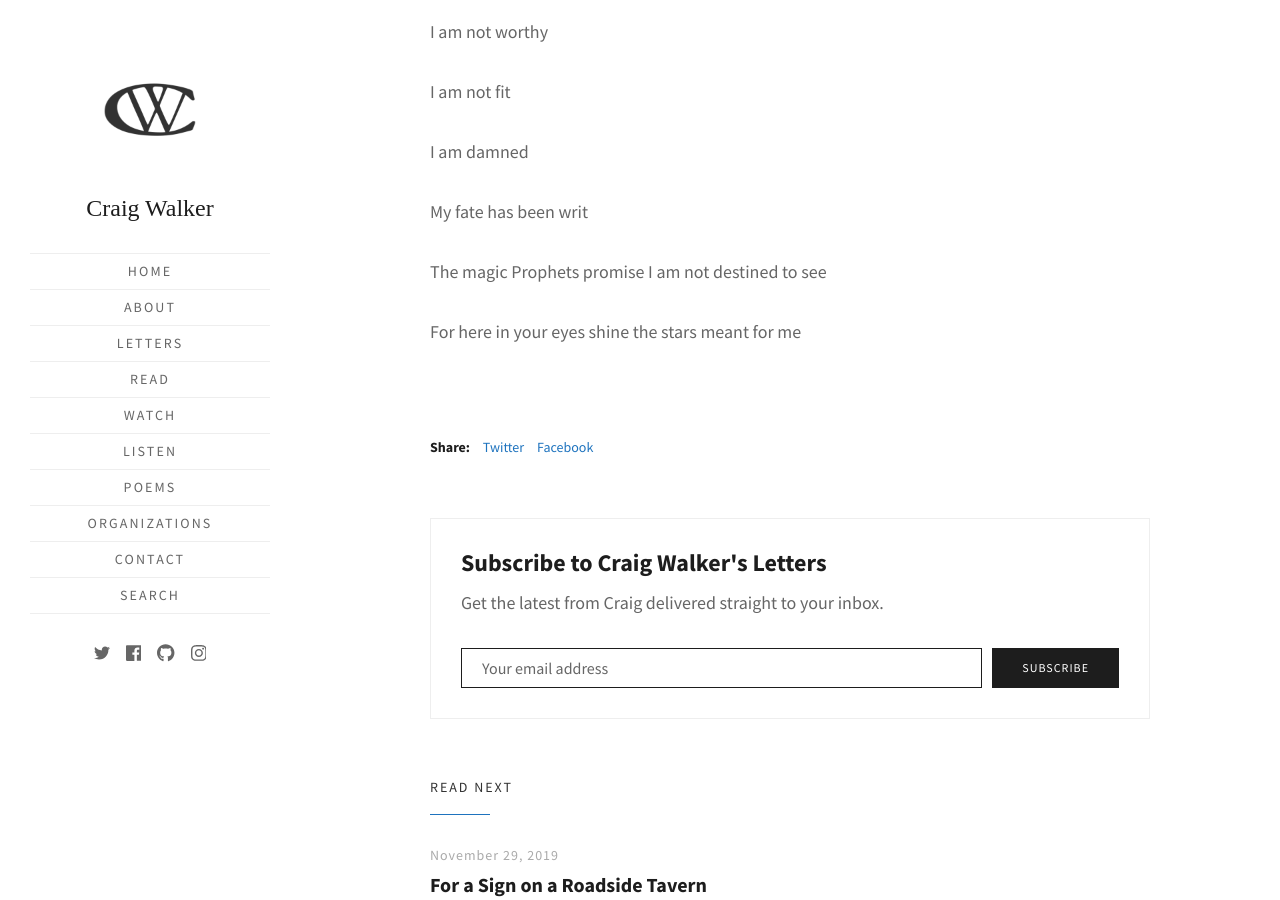
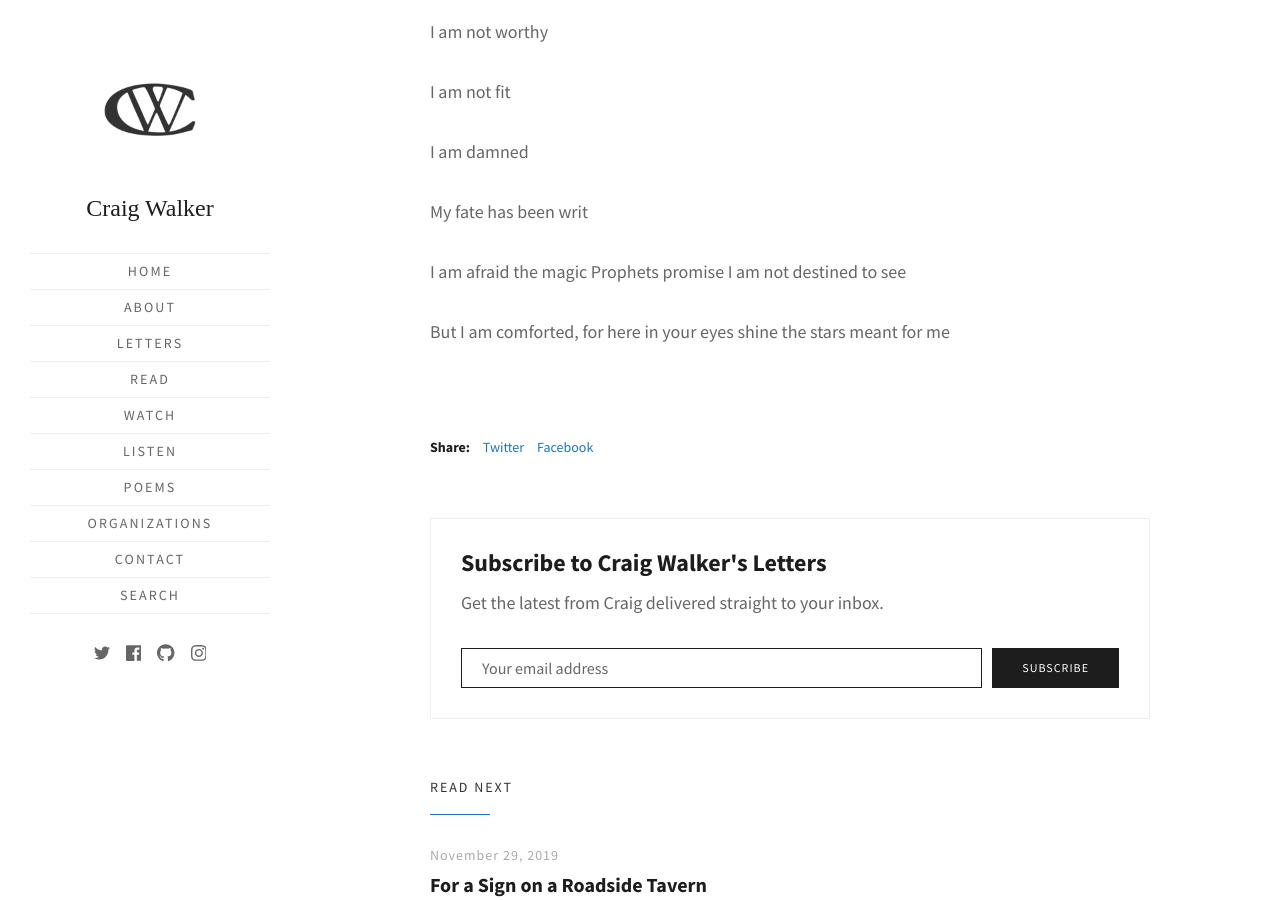
Before and after one commit to walkercraig/walkercraig, a Jekyll site: the page built from _posts/2019/2019-12-24-i-am-afraid.md, in a window 1280 px wide and 900 px high, scrolled down 1216 px. Built offline with Jekyll 4.4.1, drawn with Linux system fonts in a browser that asks for light colours; some web fonts are replaced.

Commit message:
Update 2019-12-24-i-am-afraid.md

```diff
--- a/_posts/2019/2019-12-24-i-am-afraid.md
+++ b/_posts/2019/2019-12-24-i-am-afraid.md
@@ -46,8 +46,8 @@ I am damned
 
 My fate has been writ
 
-The magic Prophets promise I am not destined to see
+I am afraid the magic Prophets promise I am not destined to see
 
-For here in your eyes shine the stars meant for me
+But I am comforted, for here in your eyes shine the stars meant for me
 
 <br/>
```
